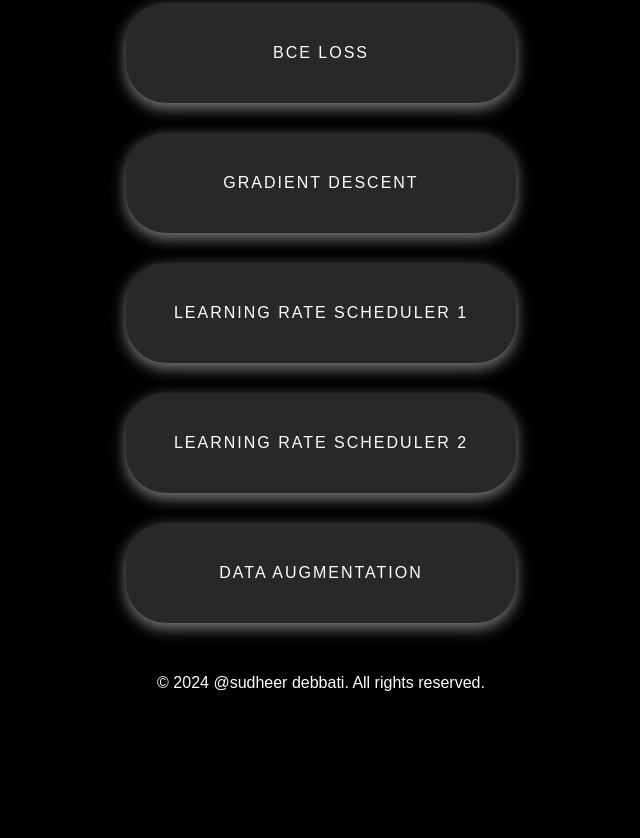
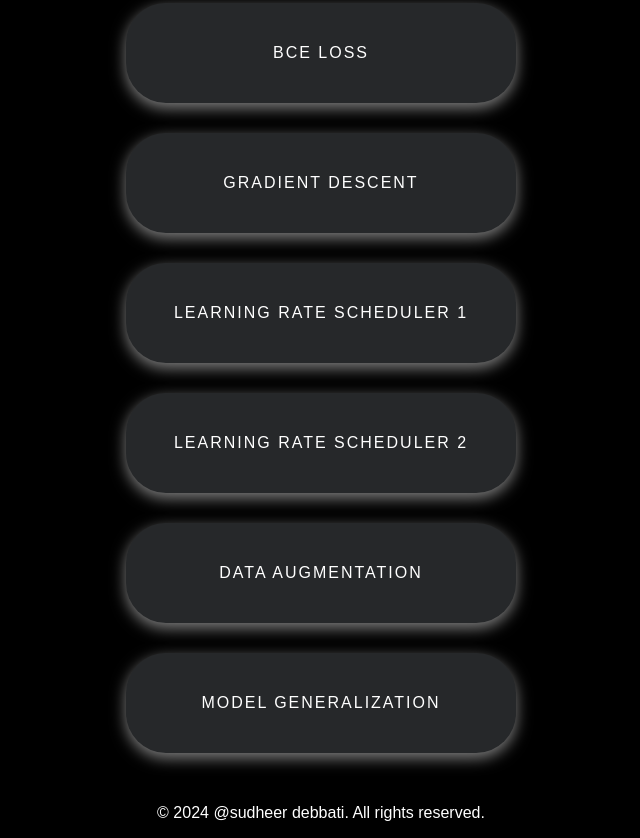
Before and after one commit to Debbatisudheer/ML-AI-DL, a plain HTML site: page index.html in a window 1280 px wide. Shown: the part 1062-1900 px from the top of the page, without its empty margins (319-959 px from the left). Before the commit the page ends 1770 px from the top, so only its background shows below. Drawn offline with Linux system fonts and the light colour scheme.

Commit message:
Update index.html

```diff
--- a/index.html
+++ b/index.html
@@ -28,6 +28,7 @@
                 <a href="https://debbatisudheer.github.io/leraning-rate-scheduler/"class="orange-button">Learning rate scheduler 1</a>
                <a href="https://www.linkedin.com/posts/sudheer-debbati-50a014235_learning-rate-scheduler-activity-7184471436638466048-sP6N?utm_source=share&utm_medium=member_android"class="orange-button">Learning rate scheduler 2</a>
                <a href="https://www.linkedin.com/posts/sudheer-debbati-50a014235_data-augmentation-activity-7198610777803546625-Dr50?utm_source=share&utm_medium=member_android"class="orange-button">Data Augmentation </a>
+                  <a href="https://debbatisudheer.github.io/Model-Generalization/"class="orange-button">model generalization </a>
     </div>
 
     </section>
```
